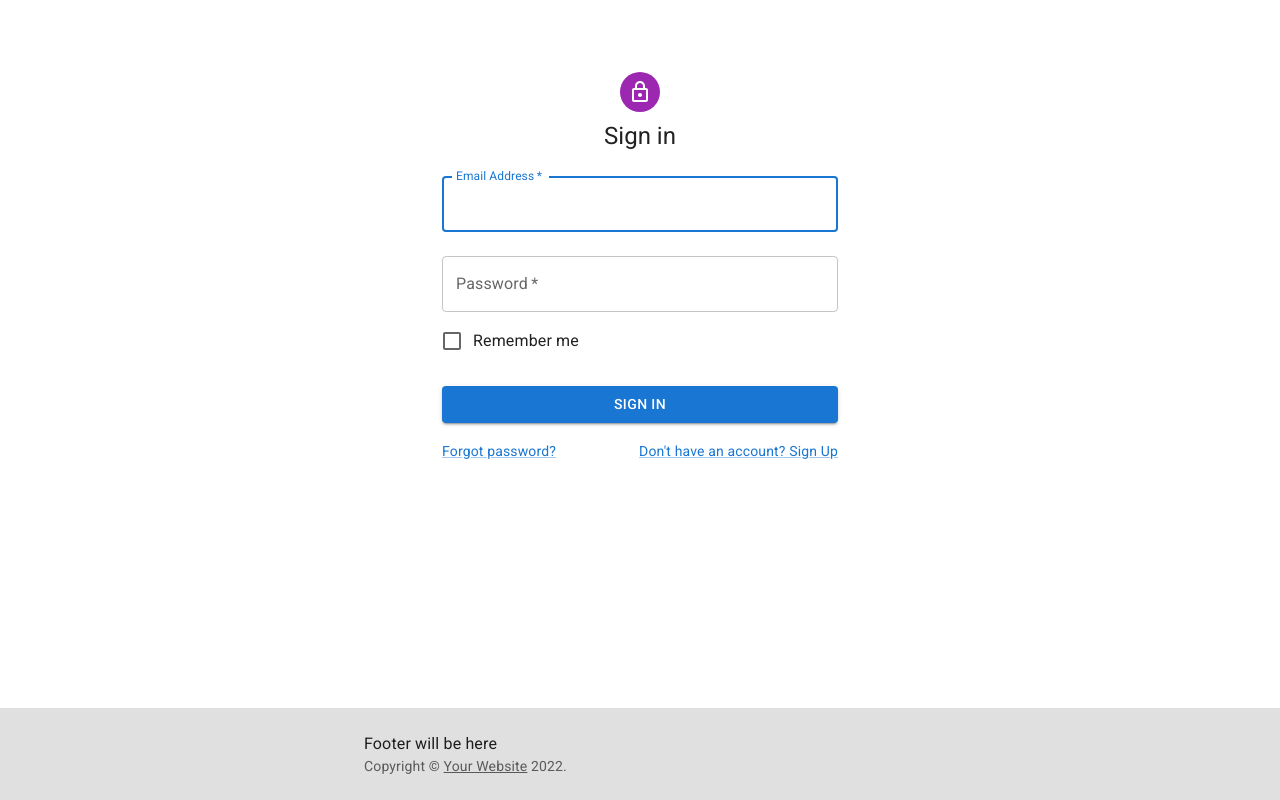
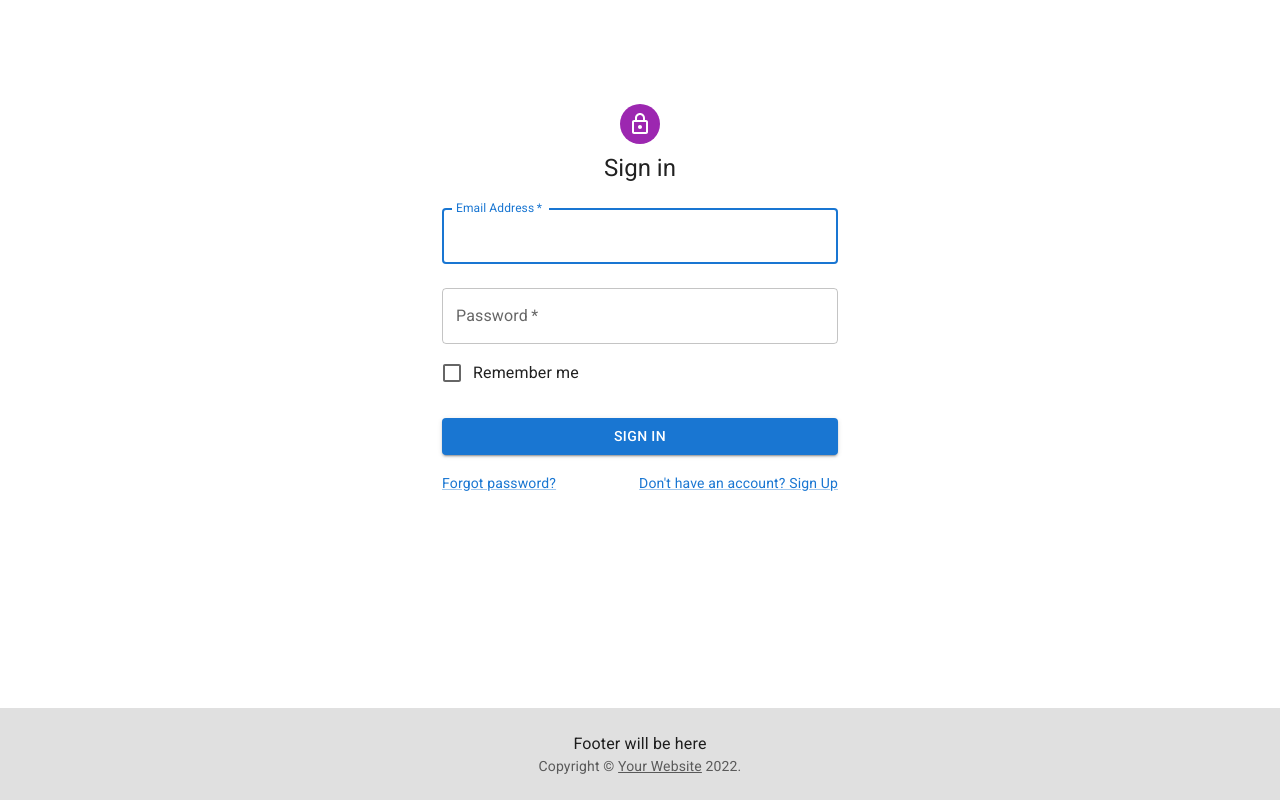
Before and after one commit to ollaikali/energyleakchecker, a React (Create React App) app: page /login in a window 1280 px wide. Built offline with nearby package versions, Linux system fonts and the light colour scheme.

Commit message:
footer and sign in form aligned properly

```diff
--- a/src/Components/Footer.js
+++ b/src/Components/Footer.js
@@ -24,8 +24,8 @@ export default function StickyFooter() {
       sx={{
         minWidth: '100%',
         pt: 10,
-        position: "absolute",
-        bottom: 0
+        position: 'absolute',
+        bottom: 0,
       }}
     >
       <CssBaseline />
@@ -34,14 +34,20 @@ export default function StickyFooter() {
         sx={{
           py: 3,
           px: 2,
-          mt: 'auto',
           backgroundColor: (theme) =>
             theme.palette.mode === 'light'
               ? theme.palette.grey[300]
               : theme.palette.grey[800],
         }}
       >
-        <Container maxWidth="sm">
+        <Container
+          maxWidth="sm"
+          sx={{
+            display: 'flex',
+            flexDirection: 'column',
+            alignItems: 'center',
+          }}
+        >
           <Typography variant="body1">Footer will be here</Typography>
           <Copyright />
         </Container>
--- a/src/Components/SignIn.js
+++ b/src/Components/SignIn.js
@@ -31,7 +31,7 @@ export default function SignIn() {
         <CssBaseline />
         <Box
           sx={{
-            marginTop: 8,
+            marginTop: 12,
             display: 'flex',
             flexDirection: 'column',
             alignItems: 'center',
```
